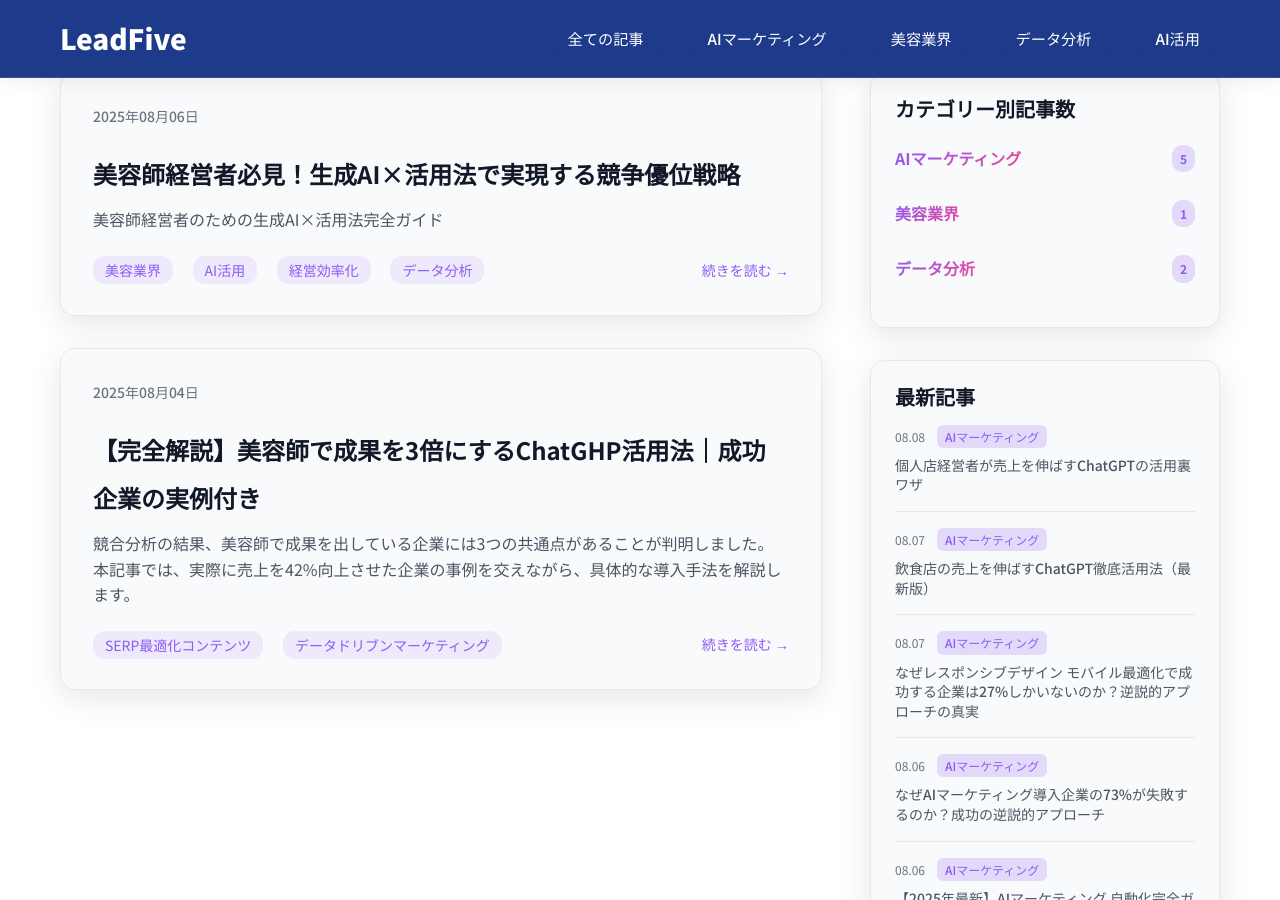
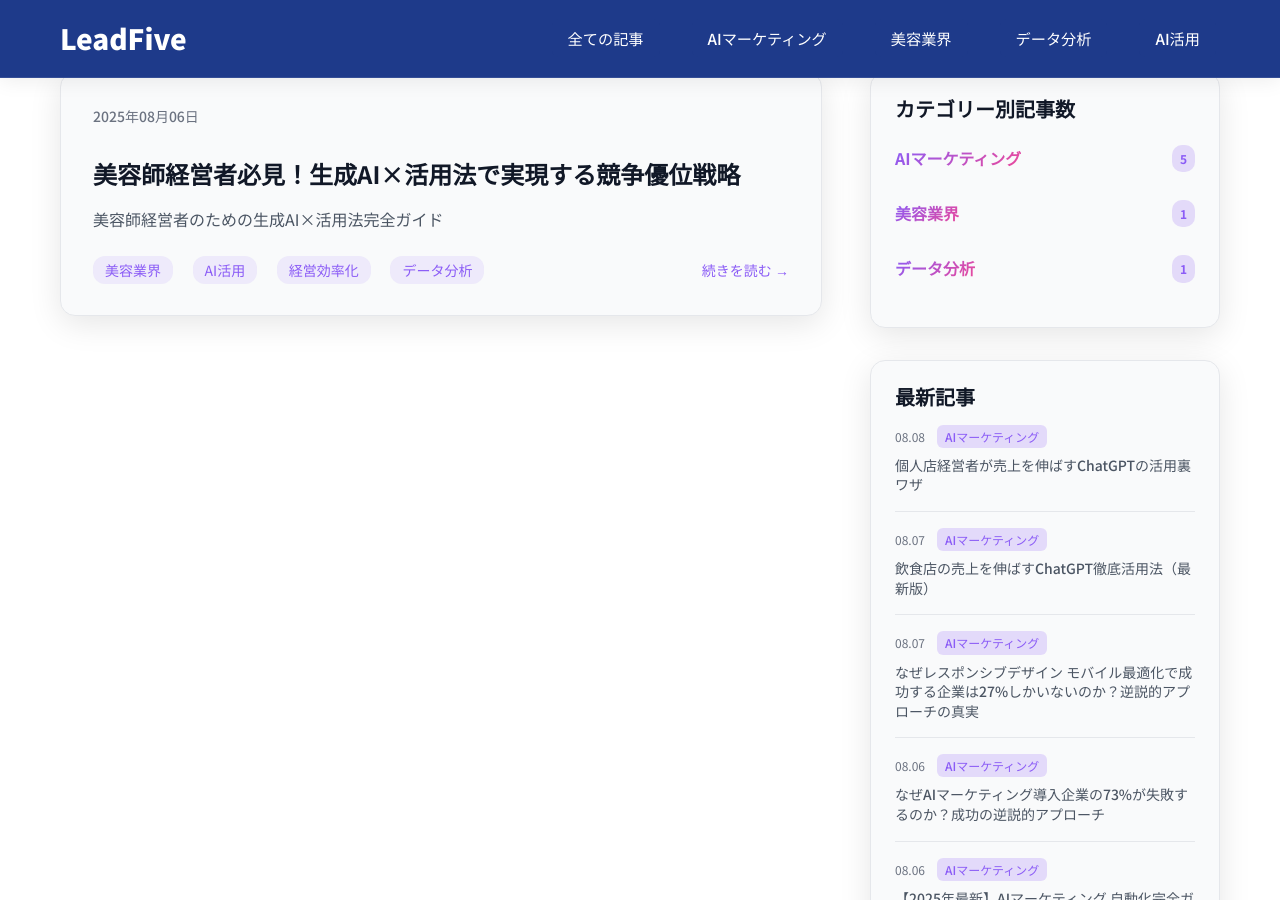
Before and after one commit to Shiki0138/leadfive, a Jekyll site: the page built from _pages/blog-category-data.html, in a window 1280 px wide and 900 px high, scrolled down 265 px. Built offline with Jekyll 4.4.1, drawn with Linux system fonts in a browser that asks for light colours.

```diff
--- a/_pages/blog-category-ai.html
+++ b/_pages/blog-category-ai.html
@@ -80,7 +80,7 @@ category: AI活用
               <a href="{{ '/blog/category/データ分析/' | relative_url }}">
                 <span class="category-name">データ分析</span>
                 <span class="category-count">
-                  {{ site.posts | where_exp: "post", "post.categories contains 'データ分析' or post.categories contains 'データドリブンマーケティング'" | size }}
+                  {{ site.posts | where_exp: "post", "post.categories contains 'データ分析'" | size }}
                 </span>
               </a>
             </li>
--- a/_pages/blog-category-data.html
+++ b/_pages/blog-category-data.html
@@ -19,7 +19,7 @@ category: データ分析
     <div class="blog-grid">
       <div class="blog-main">
         <div class="blog-list">
-          {% assign filtered_posts = site.posts | where_exp: "post", "post.categories contains 'データドリブンマーケティング' or post.categories contains 'データ分析'" %}
+          {% assign filtered_posts = site.posts | where_exp: "post", "post.categories contains 'データ分析'" %}
 
           {% if filtered_posts.size > 0 %}
             {% for post in filtered_posts %}
@@ -80,7 +80,7 @@ category: データ分析
               <a href="{{ '/blog/category/データ分析/' | relative_url }}">
                 <span class="category-name">データ分析</span>
                 <span class="category-count">
-                  {{ site.posts | where_exp: "post", "post.categories contains 'データ分析' or post.categories contains 'データドリブンマーケティング'" | size }}
+                  {{ site.posts | where_exp: "post", "post.categories contains 'データ分析'" | size }}
                 </span>
               </a>
             </li>
```
